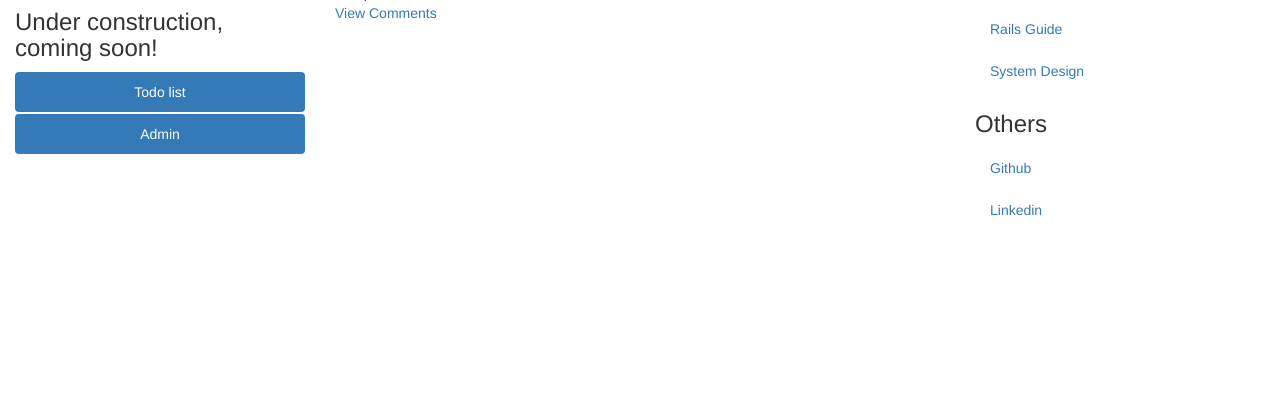
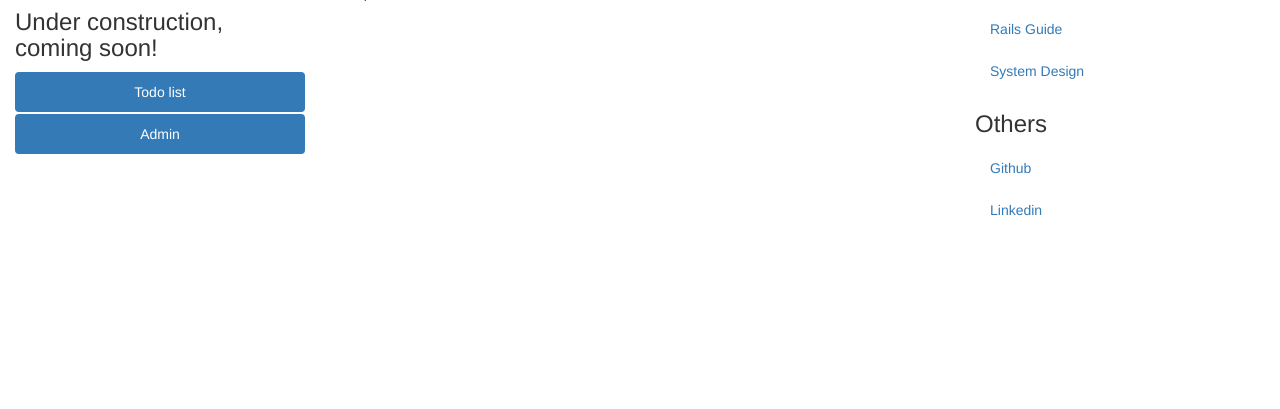
Before and after one commit to YingleiZhang/django_heroku, a Django app: page / in a window 1280 px wide. Shown: the part 235-644 px from the top of the page. Run offline with Django 3.2, Linux system fonts and the light colour scheme; tables that the repository leaves empty hold one stand-in row (values such as "Sample post"); some libraries are stand-ins or nearby versions.

Commit message:
disable the comment feature

```diff
--- a/blog/templates/blog/home.html
+++ b/blog/templates/blog/home.html
@@ -14,7 +14,6 @@
 			{{ object.body|truncatewords:"40"|markdown }}
 			<a href="{% url "blog:post_detail" slug=object.slug%}">Read More</a>
 		</div>
-		<a href="{{ object.get_absolute_url }}#disqus_thread" data-disqus-identifier="{{ object.id }}">View Comments</a>
 		{% disqus_num_replies %}
 	{% endfor %}
 {% endblock %}
```
